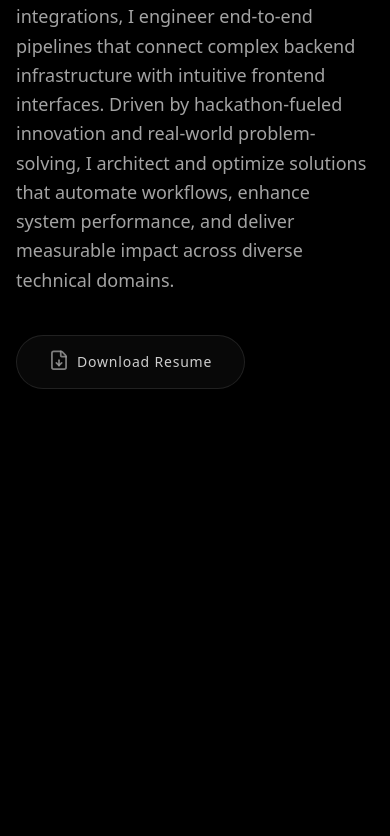
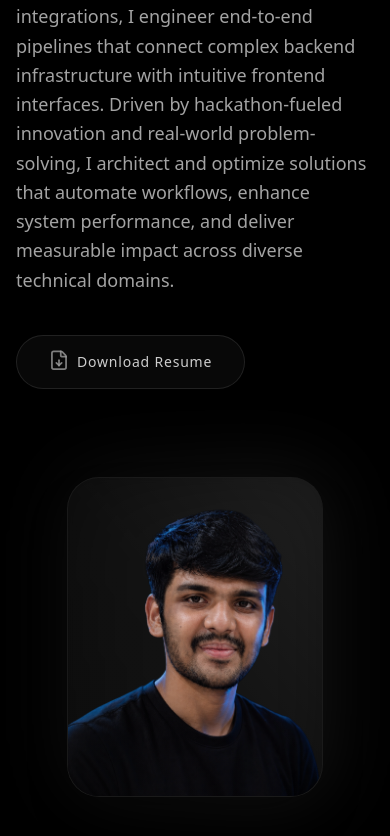
Before and after one commit to Cheezu-hub/portfolio, a React (Vite) app: page / in a window 390 px wide. Shown: the part 1060-1896 px from the top of the page. Built offline with nearby package versions, Linux system fonts and the light colour scheme.

Commit message:
feat: Enhance About Me section with responsive portrait layout

```diff
--- a/src/components/About.tsx
+++ b/src/components/About.tsx
@@ -19,14 +19,16 @@ const itemVariants = {
 
 export function About() {
   return (
-    <section className="py-20 px-4 max-w-7xl mx-auto w-full">
+    <section className="py-20 px-4 max-w-7xl mx-auto w-full overflow-hidden">
       <motion.div
         variants={containerVariants}
         initial="hidden"
         whileInView="visible"
         viewport={{ once: true, margin: "-100px" }}
-        className="max-w-3xl"
+        className="flex flex-col md:flex-row items-center justify-between gap-12 lg:gap-20"
       >
+        {/* Left side: Text Content */}
+        <div className="flex-1 max-w-3xl w-full">
           <motion.h2
             variants={itemVariants}
             className="text-3xl md:text-4xl font-bold bg-clip-text text-transparent bg-gradient-to-r from-neutral-200 to-neutral-500 mb-6"
@@ -50,6 +52,29 @@ export function About() {
           >
             <CVButton />
           </motion.div>
+        </div>
+
+        {/* Right side: Portrait Image */}
+        <motion.div
+          variants={itemVariants}
+          className="w-full md:w-1/2 lg:w-5/12 flex justify-center md:justify-end mt-10 md:mt-0"
+        >
+          <div className="relative group">
+            {/* Background glow effect */}
+            <div className="absolute -inset-1 bg-gradient-to-r from-neutral-700 to-neutral-500 rounded-[2rem] blur-2xl opacity-20 group-hover:opacity-30 transition duration-1000 group-hover:duration-200"></div>
+
+            {/* Image container */}
+            <div className="relative w-64 h-80 sm:w-72 sm:h-96 md:w-[300px] md:h-[400px] lg:w-[360px] lg:h-[460px] rounded-[2rem] overflow-hidden border border-neutral-800/50 bg-neutral-900/50 backdrop-blur-sm shadow-2xl">
+              <div className="absolute inset-0 bg-gradient-to-tr from-neutral-950/40 via-transparent to-white/5 z-10 pointer-events-none"></div>
+              <img
+                src="/images/profile-portrait.png"
+                alt="Portrait"
+                className="w-full h-full object-cover object-top grayscale-[15%] group-hover:grayscale-0 transition-all duration-700 ease-in-out group-hover:scale-[1.03]"
+                loading="lazy"
+              />
+            </div>
+          </div>
+        </motion.div>
       </motion.div>
     </section>
   );
```
Lines whose indentation alone changed are shown as unchanged.
